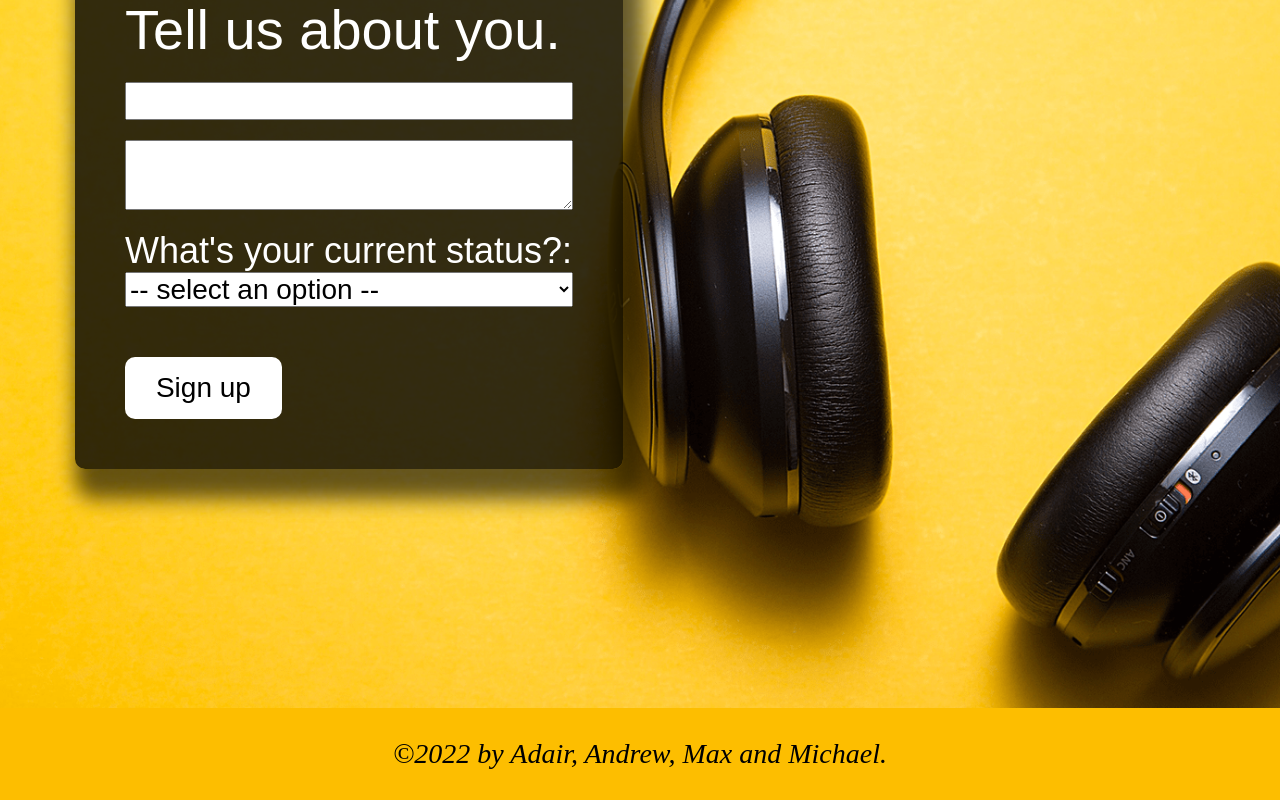
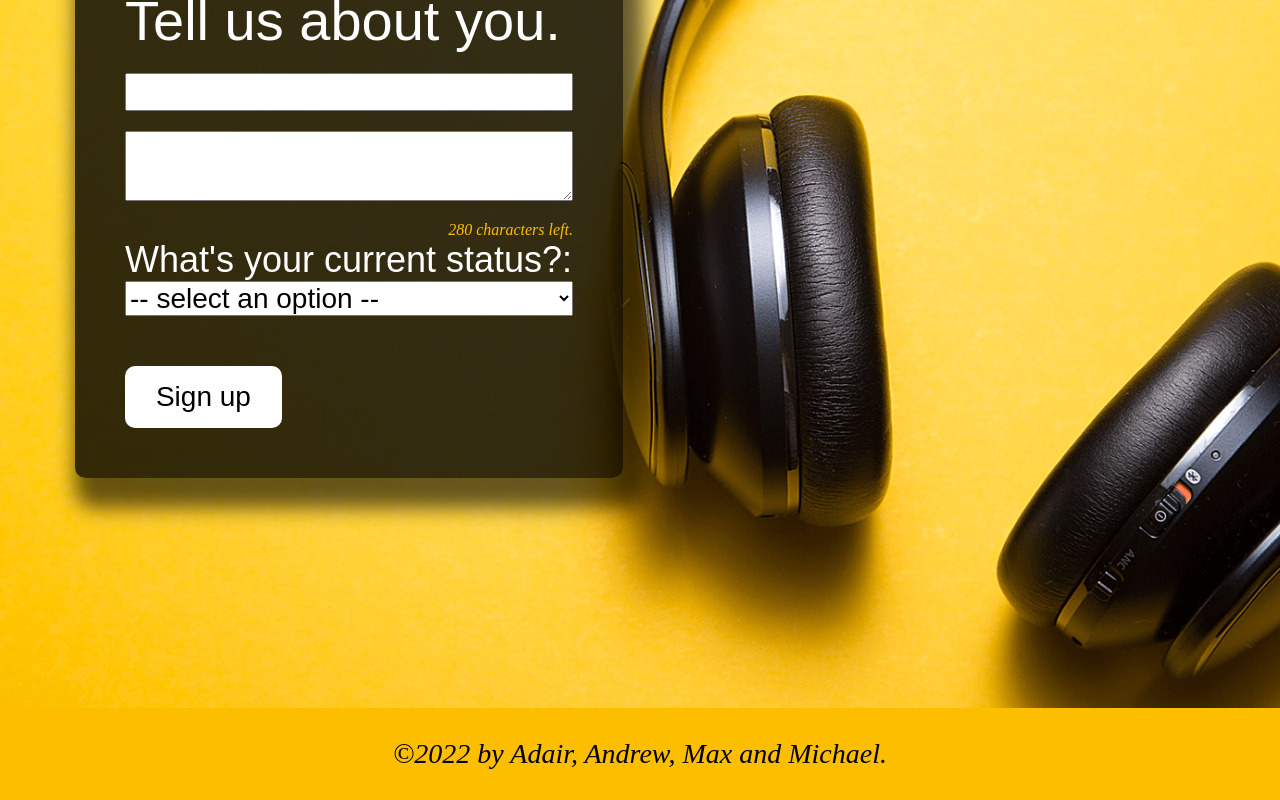
Before and after one commit to mwegter95/project-3-tempo, a React (Create React App) app in the folder tempo/: page /signup in a window 1280 px wide. Both pictures are taken after typing "name@example.com", "Sample123" into the empty fields and a click on the button "Submit". Shown: the part 377-1177 px from the top of the page. Built offline with nearby package versions, Linux system fonts and the light colour scheme; a web font is replaced by a local one.

Commit message:
Add message limit on client side

```diff
--- a/tempo/src/index.css
+++ b/tempo/src/index.css
@@ -78,6 +78,11 @@ button:hover {
 .sm {
   font-size: 28px;
   font-weight: 200;
+}
+
+.message-limit {
+  font-size: 16px;
+  align-self: flex-end;
 }
 
 .white {
--- a/tempo/src/pages/Signup.js
+++ b/tempo/src/pages/Signup.js
@@ -17,10 +17,16 @@ const Signup = () => {
     );
     const [addUser, { error }] = useMutation(ADD_USER);
     const [errorMessage, setErrorMessage] = useState("");
+    const [messageState, setMessageState] = useState(280);
 
     const [pageState, setPageState] = useState(1);
     const [radio1State, setRadio1State] = useState(false);
     const [radio2State, setRadio2State] = useState(false);
+
+    const messageLimit = (event) => {
+        let currentLength = event.target.value.length;
+        setMessageState(280 - currentLength);
+    };
 
     const handleChange = (event) => {
         const { name, value } = event.target;
@@ -139,7 +145,8 @@ const Signup = () => {
 
                     {radio1State && <label htmlFor="biography" className="sans-serif white subpara">Create your own bio:</label>}
                     {radio2State && <label htmlFor="biography" className="sans-serif white subpara">Create your band's bio:</label>}
-                    <textarea name="biography" type="biography" className="sans-serif sm" maxLength="280" onBlur={handleChange}></textarea>
+                    <textarea name="biography" type="biography" className="sans-serif sm" maxLength="280" onChange={messageLimit} onBlur={handleChange}></textarea>
+                    <p className="serif gold message-limit">{messageState} characters left.</p>
 
                     <label htmlFor="status" className="sans-serif white subpara">What's your current status?:</label>
                     <select name="status" onBlur={handleChange} className="sans-serif sm" defaultValue="-- select an option --">
```
